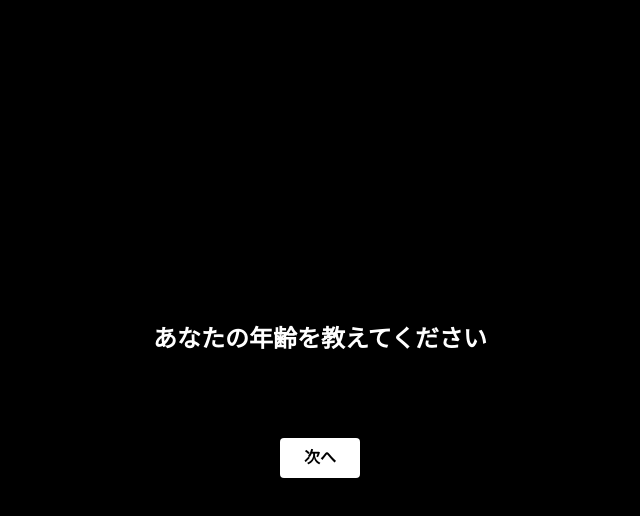
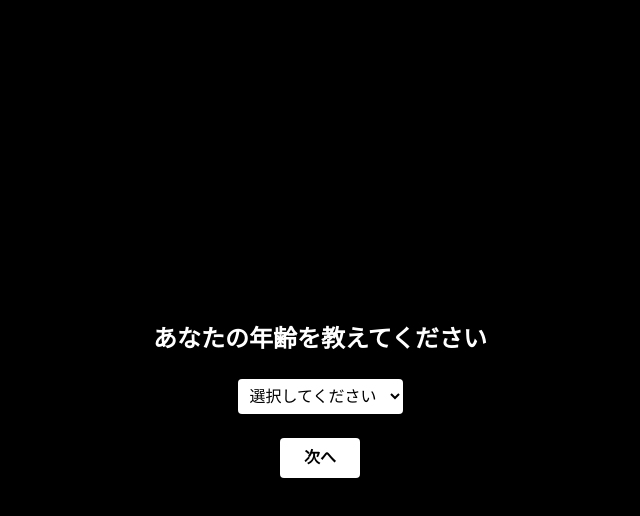
Before and after one commit to 86-create/room-ai, a Next.js app: page / in a window 1280 px wide. Both pictures are taken after a click on the button "診断スタート". Shown: the top 516 px of the page, without its empty margins (320-960 px from the left). Built offline with nearby package versions, Linux system fonts and the light colour scheme.

Commit message:
fix select bg

```diff
--- a/src/app/page.js
+++ b/src/app/page.js
@@ -39,9 +39,9 @@ export default function Home() {
           </h2>
 
           <select
-            className="text-black p-2 rounded mb-6"
-            value={age}
-            onChange={(e) => setAge(e.target.value)}
+  className="bg-white text-black p-2 rounded mb-6"
+  value={age}
+  onChange={(e) => setAge(e.target.value)}
           >
             <option value="">選択してください</option>
             <option value="20s">20代</option>
```
